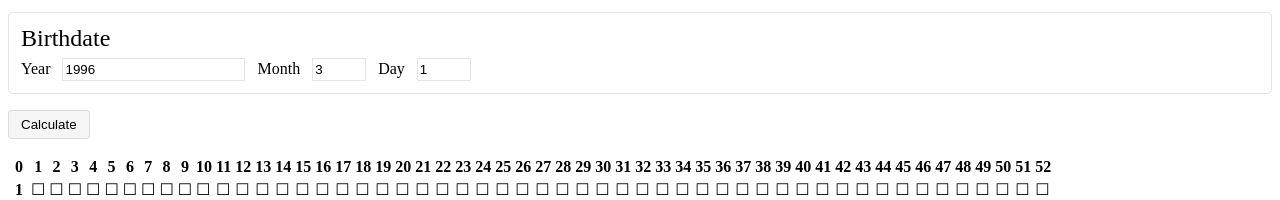
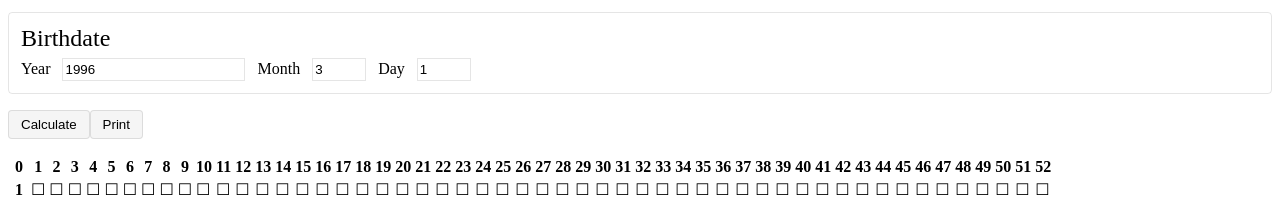
Before and after one commit to AliNagy/ageboxes, a Vue app: page / in a window 1280 px wide. Shown: the top 200 px of the page. Built offline with nearby package versions, Linux system fonts and the light colour scheme.

Commit message:
Print button.

```diff
--- a/package.json
+++ b/package.json
@@ -8,6 +8,7 @@
   },
   "dependencies": {
     "core-js": "^3.6.5",
+    "html2pdf.js": "^0.9.2",
     "vue": "^2.6.11"
   },
   "devDependencies": {
--- a/src/App.vue
+++ b/src/App.vue
@@ -7,35 +7,41 @@
       <label for="year">Year</label>
       <input type="number" min="1900" v-model="dates.birth.year" name="year" />
       <label for="month">Month</label>
-      <input type="number" min="1" max="12" v-model="dates.birth.month" name="month" />
+      <input
+        type="number"
+        min="1"
+        max="12"
+        v-model="dates.birth.month"
+        name="month"
+      />
       <label for="day">Day</label>
-      <input type="number" min="1" max="31" v-model="dates.birth.day" name="day" />
+      <input
+        type="number"
+        min="1"
+        max="31"
+        v-model="dates.birth.day"
+        name="day"
+      />
     </div>
     <div class="btn-container no-print">
       <button class="btn" @click="renderBlocks">
         Calculate
       </button>
+      <button class="btn" @click="printResults">
+        Print
+      </button>
     </div>
-    <table>
+    <table ref="results">
       <tr>
-        <th
-          style="width: 10px; height:5px"
-          v-for="i in boxes.width + 1"
-          :key="i"
-        >
+        <th v-for="i in boxes.width + 1" :key="i">
           {{ i - 1 }}
         </th>
       </tr>
-      <tr style="width: 10px; height:5px" v-for="i in boxes.height" :key="i">
+      <tr v-for="i in boxes.height" :key="i">
         <th>
           {{ i }}
         </th>
-        <td
-          style="width: 10px; height:5px"
-          v-for="j in boxes.width"
-          :key="j"
-          :ref="`${i},${j}`"
-        >
+        <td v-for="j in boxes.width" :key="j" :ref="`${i},${j}`">
           &#x2610;
         </td>
       </tr>
@@ -44,8 +50,23 @@
 </template>
 
 <script>
+import html2pdf from "html2pdf.js";
+
 export default {
   methods: {
+    printResults: function() {
+      var opt = {
+        filename: "myfile.pdf",
+        pagebreak: { mode: ["avoid-all"] },
+        image: { type: "jpeg", quality: 1 },
+        html2canvas: { scale: 1 },
+        jsPDF: { unit: "in", format: "a4", orientation: "l" },
+      };
+      html2pdf()
+        .set(opt)
+        .from(this.$refs.results)
+        .save();
+    },
     weeksBetween: function(week1, week2) {
       return Math.round((week1 - week2) / (7 * 24 * 60 * 60 * 1000));
     },
```
Also changed, not shown: src/main.js (+5 -5 lines), 1 other file (tests, documents, lock files or other folders).
